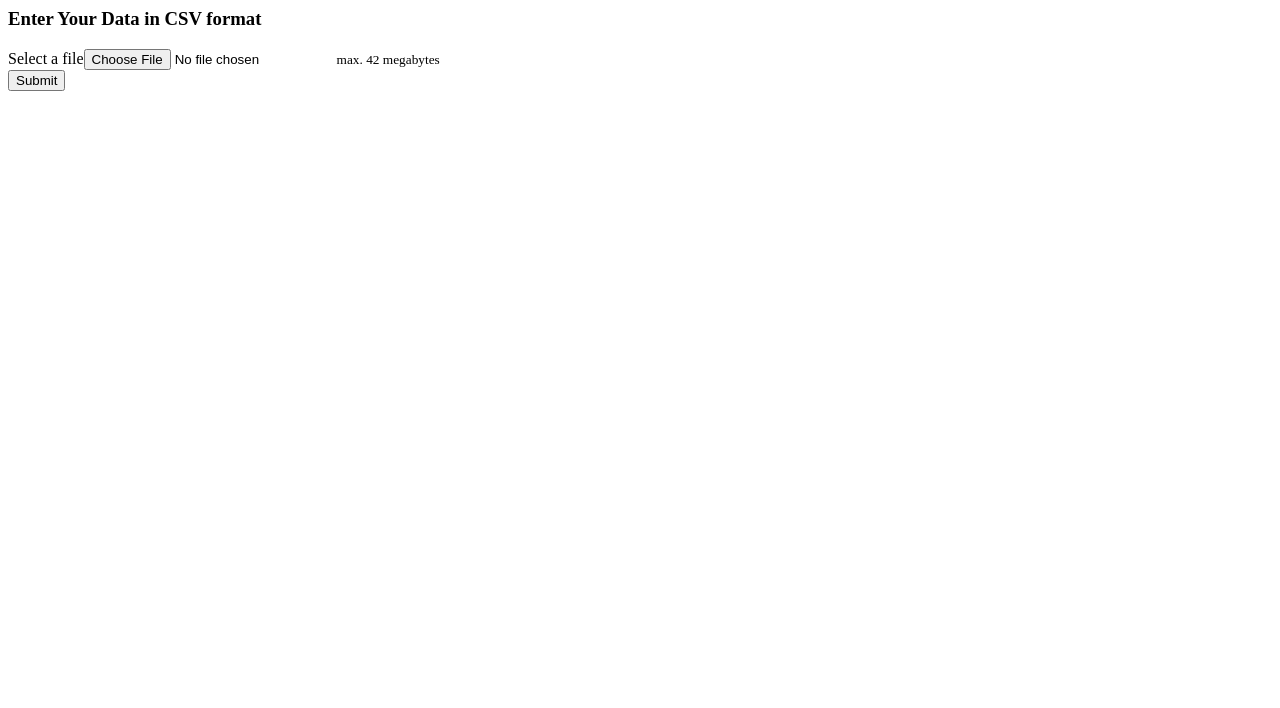
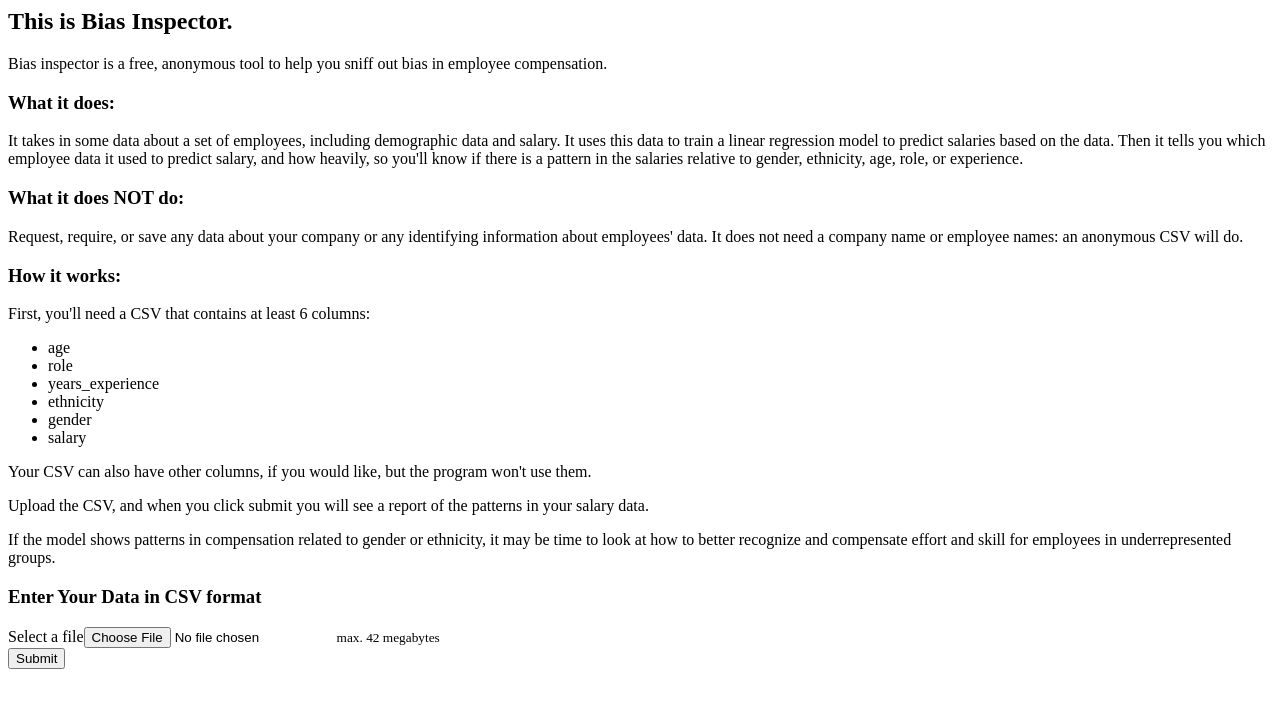
Before and after one commit to chelseatroy/timeseriesplot, a Django app: page /salaries/ in a window 1280 px wide. Shown: the top 708 px of the page. Run offline with Django 3.2, Linux system fonts and the light colour scheme; some libraries are stand-ins or nearby versions.

Commit message:
Add instructions

```diff
--- a/salaries/templates/salaries/salaries.html
+++ b/salaries/templates/salaries/salaries.html
@@ -1,4 +1,33 @@
 {% load bootstrap3 %}
+<h2>This is Bias Inspector.</h2>
+
+<p>Bias inspector is a free, anonymous tool to help you sniff out bias in employee compensation.</p>
+
+<h3>What it does:</h3>
+
+<p>It takes in some data about a set of employees, including demographic data and salary. It uses this data to train a linear regression model to predict salaries based on the data. Then it tells you which employee data it used to predict salary, and how heavily, so you'll know if there is a pattern in the salaries relative to gender, ethnicity, age, role, or experience.</p>
+
+<h3>What it does NOT do:</h3>
+
+<p>Request, require, or save any data about your company or any identifying information about employees' data. It does not need a company name or employee names: an anonymous CSV will do.</p>
+
+<h3>How it works:</h3>
+
+<p>First, you'll need a CSV that contains at least 6 columns:</p>
+<ul>
+    <li>age</li>
+    <li>role</li>
+    <li>years_experience</li>
+    <li>ethnicity</li>
+    <li>gender</li>
+    <li>salary</li>
+</ul>
+<p>Your CSV can also have other columns, if you would like, but the program won't use them.</p>
+
+<p>Upload the CSV, and when you click submit you will see a report of the patterns in your salary data.</p>
+
+<p>If the model shows patterns in compensation related to gender or ethnicity, it may be time to look at how to better recognize and compensate effort and skill for employees in underrepresented groups.</p>
+
 
 <h3>Enter Your Data in CSV format</h3>
 {% if error_message %}<p><strong>{{ error_message }}</strong></p>{% endif %}
```
